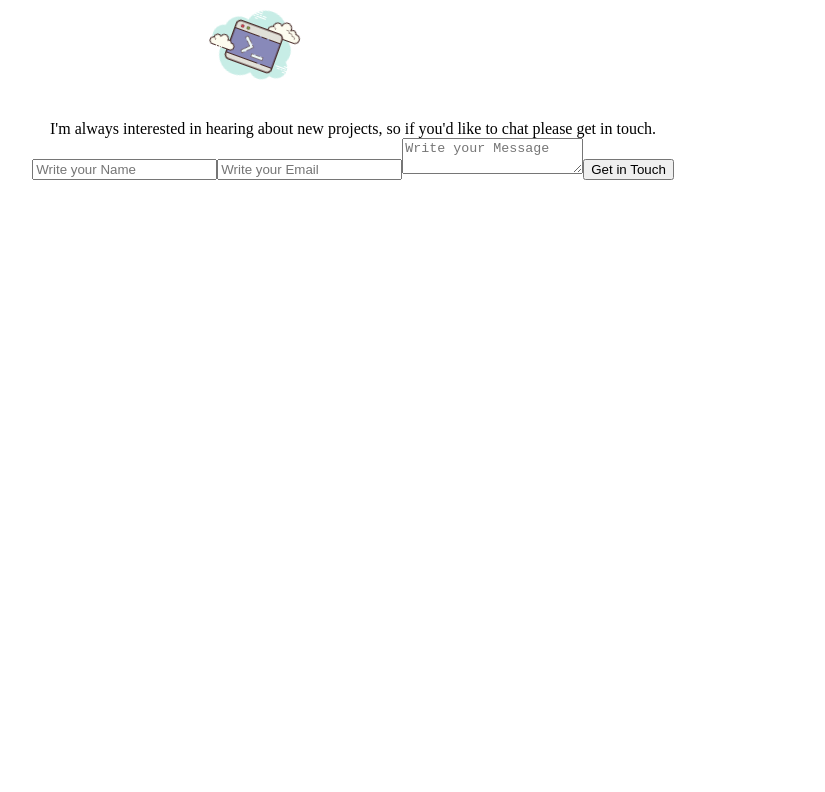
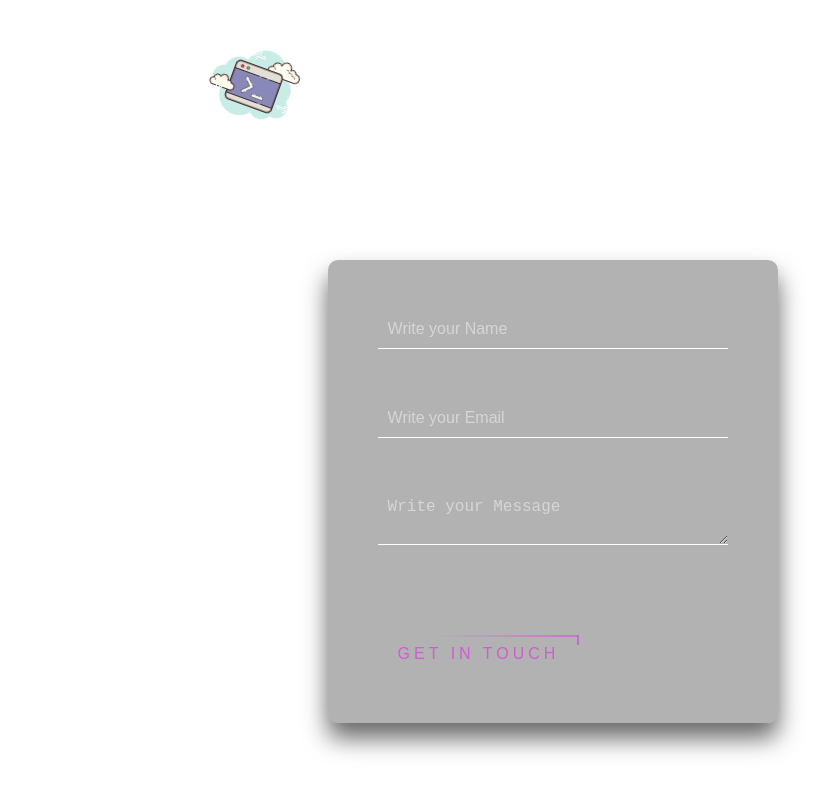
Before and after one commit to aizjicod/react-portfolio, a React (Create React App) app: page / in a window 1280 px wide. Shown: the part 3342-4134 px from the top of the page, without its empty margins (287-1112 px from the left). Before the commit the page ends 3530 px from the top, so only its background shows below. Built offline with nearby package versions, Linux system fonts and the light colour scheme; the HTML template or start-up script is replaced by a standard one.

Commit message:
Add finishing style to form section

```diff
--- a/src/components/about.tsx
+++ b/src/components/about.tsx
@@ -1,6 +1,6 @@
 import Pdf from "./../assets/documents/Resumen.pdf"
 import '../styles/about.css'
-
+// add a background for skills with the same name and blurry
 const About = () => (
   <section id="about">
     <article id="presentation">
--- a/src/components/form.tsx
+++ b/src/components/form.tsx
@@ -1,17 +1,25 @@
+import '../styles/form.css'
+
 const Form = () => (
-<section id="form">
-  <div>
-    I'm always interested in hearing about new projects, so if you'd like to chat please get in touch.
-    </div>
-  <div>
-<form action="https://formspree.io/f/xlezzzkn" method="POST" id="contact-form">
-  <input type="text" name="name" required placeholder="Write your Name"/>
-  <input type="email" name="email" required placeholder="Write your Email"/>
-  <textarea name="message" placeholder="Write your Message"/>
-  <button type="submit">Get in Touch</button>
-</form>
-  </div>
-</section>
+  <section id="contact">
+    <p>
+      I'm always interested in hearing about new projects, so if you'd like to chat please get in touch.
+    </p>
+    <form action="https://formspree.io/f/xlezzzkn" method="POST" id="contact-form">
+      <input type="text" name="name" required placeholder="Write your Name" />
+      <input type="email" name="email" required placeholder="Write your Email" />
+      <textarea name="message" placeholder="Write your Message" />
+      <div className='button-div'>
+        <button type="submit">
+          <span />
+          <span />
+          <span />
+          <span />
+          Get in Touch
+        </button>
+      </div>
+    </form>
+  </section>
 )
 
 export default Form
--- /dev/null
+++ b/src/styles/form.css
@@ -0,0 +1,171 @@
+#contact {
+  display: flex;
+  justify-content: center;
+  align-items: center;
+  flex-wrap: wrap;
+  gap: 20px;
+  padding: 100px 0;
+}
+
+#contact p {
+  color: #fff;
+  font-size: 2em;
+  font-weight: 700;
+  width: 30%;
+  text-align: start;
+}
+
+#contact #contact-form {
+  width: 450px;
+  border-radius: 50%;
+  padding: 50px;
+  display: flex;
+  justify-content: center;
+  align-items: center;
+  gap: 20px;
+  flex-wrap: wrap;
+  background: rgba(0, 0, 0, 0.3);
+  box-sizing: border-box;
+  box-shadow: 0 15px 25px rgba(0, 0, 0, 0.6);
+  border-radius: 10px;
+}
+
+#contact #contact-form input,
+#contact #contact-form textarea,
+#contact #contact-form .button-div {
+  width: 100%;
+}
+
+#contact #contact-form input,
+#contact #contact-form textarea {
+  width: 100%;
+  padding: 10px;
+  font-size: 16px;
+  color: #fff;
+  margin-bottom: 30px;
+  border: none;
+  border-bottom: 1px solid #fff;
+  outline: none;
+  background: transparent;
+}
+
+#contact #contact-form input::placeholder,
+#contact #contact-form textarea::placeholder {
+  color: #ffffff77;
+}
+
+#contact #contact-form .button-div {
+  display: flex;
+  justify-content: start;
+}
+
+#contact #contact-form .button-div {
+  display: flex;
+  justify-content: start;
+}
+
+.button-div button {
+  background: transparent;
+  border: none;
+  position: relative;
+  display: inline-block;
+  padding: 10px 20px;
+  color: var(--maincolor);
+  font-size: 16px;
+  text-decoration: none;
+  text-transform: uppercase;
+  overflow: hidden;
+  transition: .5s;
+  margin-top: 40px;
+  letter-spacing: 4px
+}
+
+.button-div button:hover {
+  background: var(--maincolor);
+  color: #fff;
+  border-radius: 5px;
+  box-shadow: 0 0 5px var(--maincolor),
+              0 0 25px var(--maincolor),
+              0 0 50px var(--maincolor),
+              0 0 100px var(--maincolor);
+}
+
+.button-div button span {
+  position: absolute;
+  display: block;
+}
+
+.button-div button span:nth-child(1) {
+  top: 0;
+  left: -100%;
+  width: 100%;
+  height: 2px;
+  background: linear-gradient(90deg, transparent, var(--maincolor));
+  animation: btn-anim1 1s linear infinite;
+}
+
+@keyframes btn-anim1 {
+  0% {
+    left: -100%;
+  }
+  50%,100% {
+    left: 100%;
+  }
+}
+
+.button-div button span:nth-child(2) {
+  top: -100%;
+  right: 0;
+  width: 2px;
+  height: 100%;
+  background: linear-gradient(180deg, transparent, var(--maincolor));
+  animation: btn-anim2 1s linear infinite;
+  animation-delay: .25s
+}
+
+@keyframes btn-anim2 {
+  0% {
+    top: -100%;
+  }
+  50%,100% {
+    top: 100%;
+  }
+}
+
+.button-div button span:nth-child(3) {
+  bottom: 0;
+  right: -100%;
+  width: 100%;
+  height: 2px;
+  background: linear-gradient(270deg, transparent, var(--maincolor));
+  animation: btn-anim3 1s linear infinite;
+  animation-delay: .5s
+}
+
+@keyframes btn-anim3 {
+  0% {
+    right: -100%;
+  }
+  50%,100% {
+    right: 100%;
+  }
+}
+
+.button-div button span:nth-child(4) {
+  bottom: -100%;
+  left: 0;
+  width: 2px;
+  height: 100%;
+  background: linear-gradient(360deg, transparent, var(--maincolor));
+  animation: btn-anim4 1s linear infinite;
+  animation-delay: .75s
+}
+
+@keyframes btn-anim4 {
+  0% {
+    bottom: -100%;
+  }
+  50%,100% {
+    bottom: 100%;
+  }
+}
--- a/src/styles/index.css
+++ b/src/styles/index.css
@@ -2,6 +2,7 @@
   box-sizing: border-box;
   margin: 0;
   padding: 0;
+  outline: none;
 }
 
 a {
```
